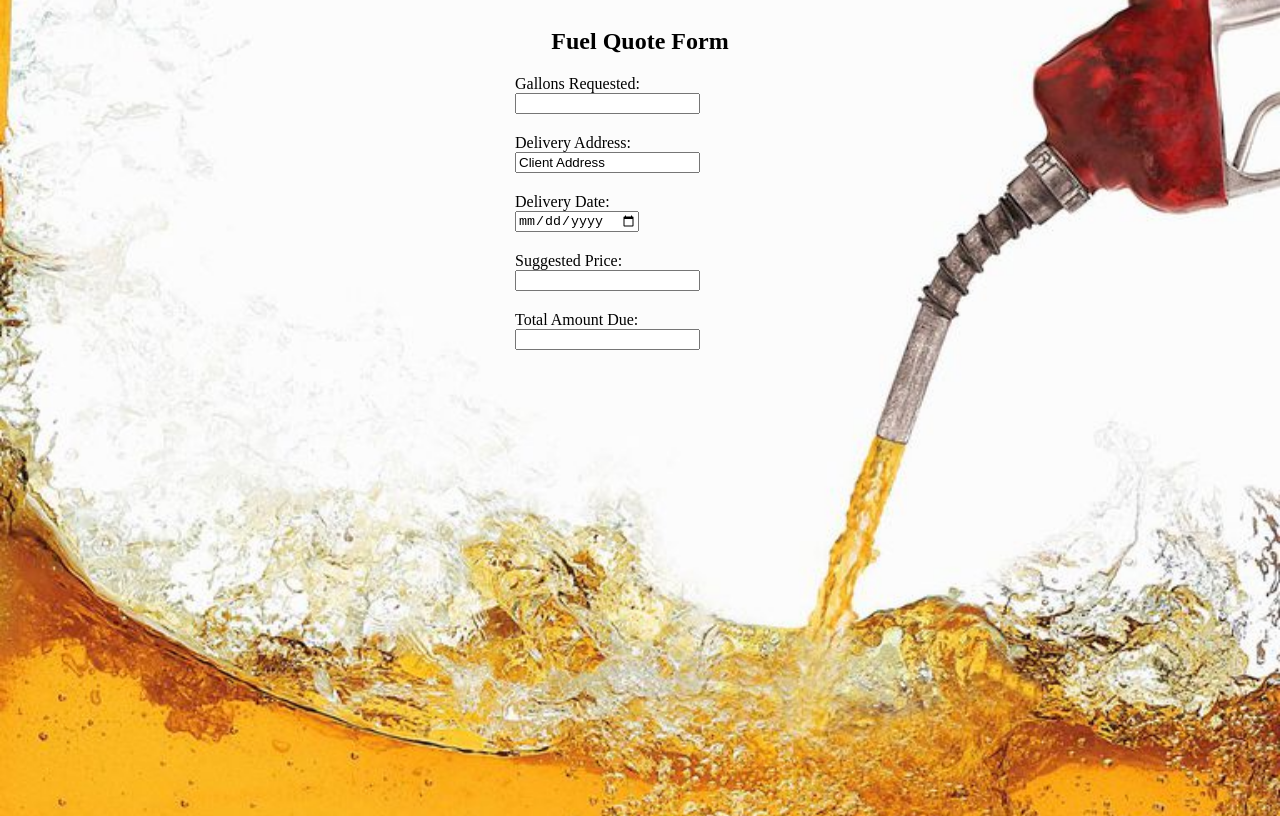
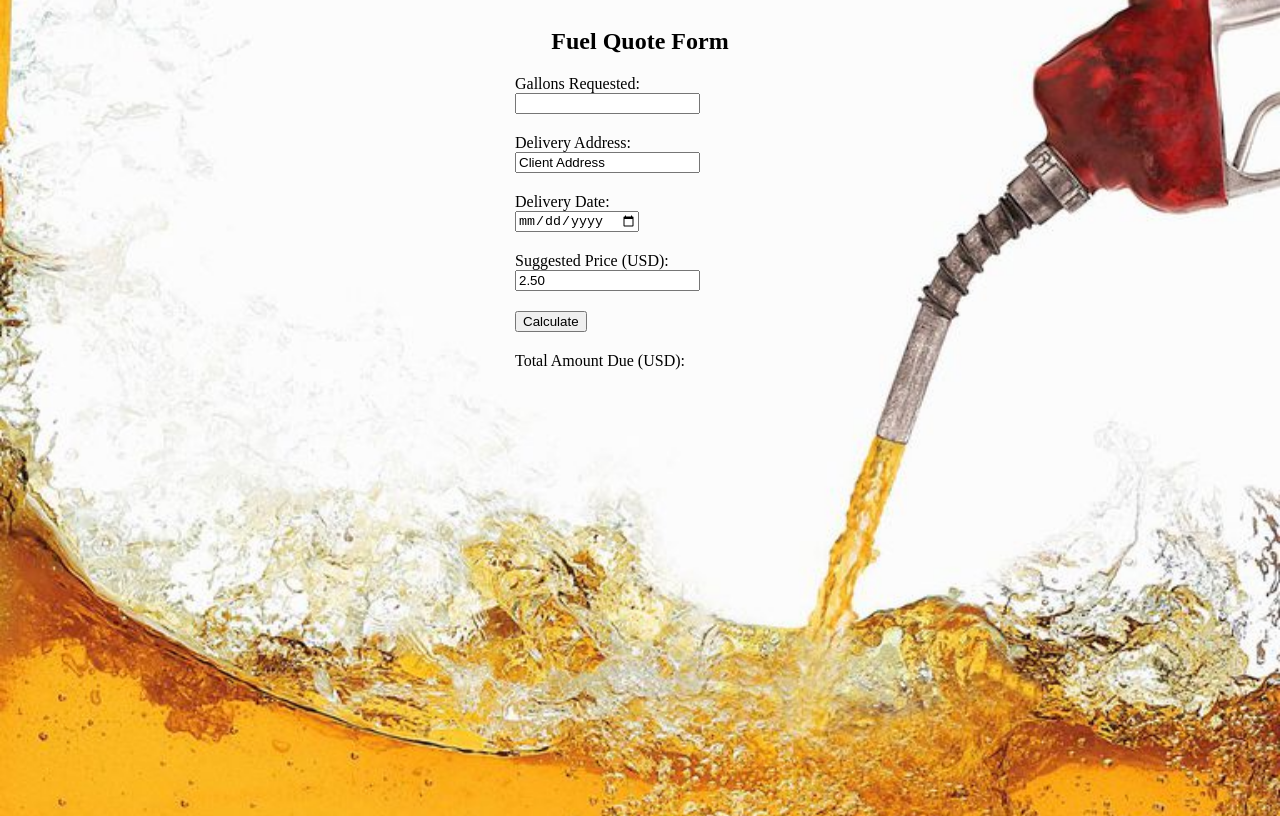
Before and after one commit to markchristian1337/fuel-web-app, a plain HTML site: page quoteform.html in a window 1280 px wide. Drawn offline with Linux system fonts and the light colour scheme.

Commit message:
adding multiplication function to quote

```diff
--- a/quoteform.html
+++ b/quoteform.html
@@ -12,7 +12,7 @@
 		<form class="quote-form">
 		<label>
 	  Gallons Requested:
-	  <input type="number" name="quantity" required>
+	  <input type="number" id="quantity" required>
 	  </label>
 	  <label>
 	  Delivery Address: <input type="text" name="delivery address" value="Client Address" readonly>
@@ -22,14 +22,28 @@
 		<input type="date" name="deliverydate">
 	  </label>
 	  <label>
-	  Suggested Price:
-	  <input type="number" name="price" readonly>
+	  Suggested Price (USD):
+	  <input type="number" id="price" value="2.50" readonly="">
 	  </label>
 	  <label>
-	  Total Amount Due:
-	  <input type="number" name="Total" readonly>
+	  <input type="button" onClick="multiplyBy()" Value="Calculate" />
+	  </label>
+	  <label>
+	  Total Amount Due (USD):<br>
+	  <span id = "total"></span>
 	  </label>
 		</form>
 	</div>
+
+	<script>
+	function multiplyBy(){
+        num1 = document.getElementById("quantity").value;
+        num2 = document.getElementById("price").value;
+        document.getElementById("total").innerHTML = num1 * num2;
+        document.getElementById("total").innerHTML = Number(document.getElementById("total").innerHTML).toFixed(2);
+	}
+	</script>
+
+
 </body>
 </html>
```
